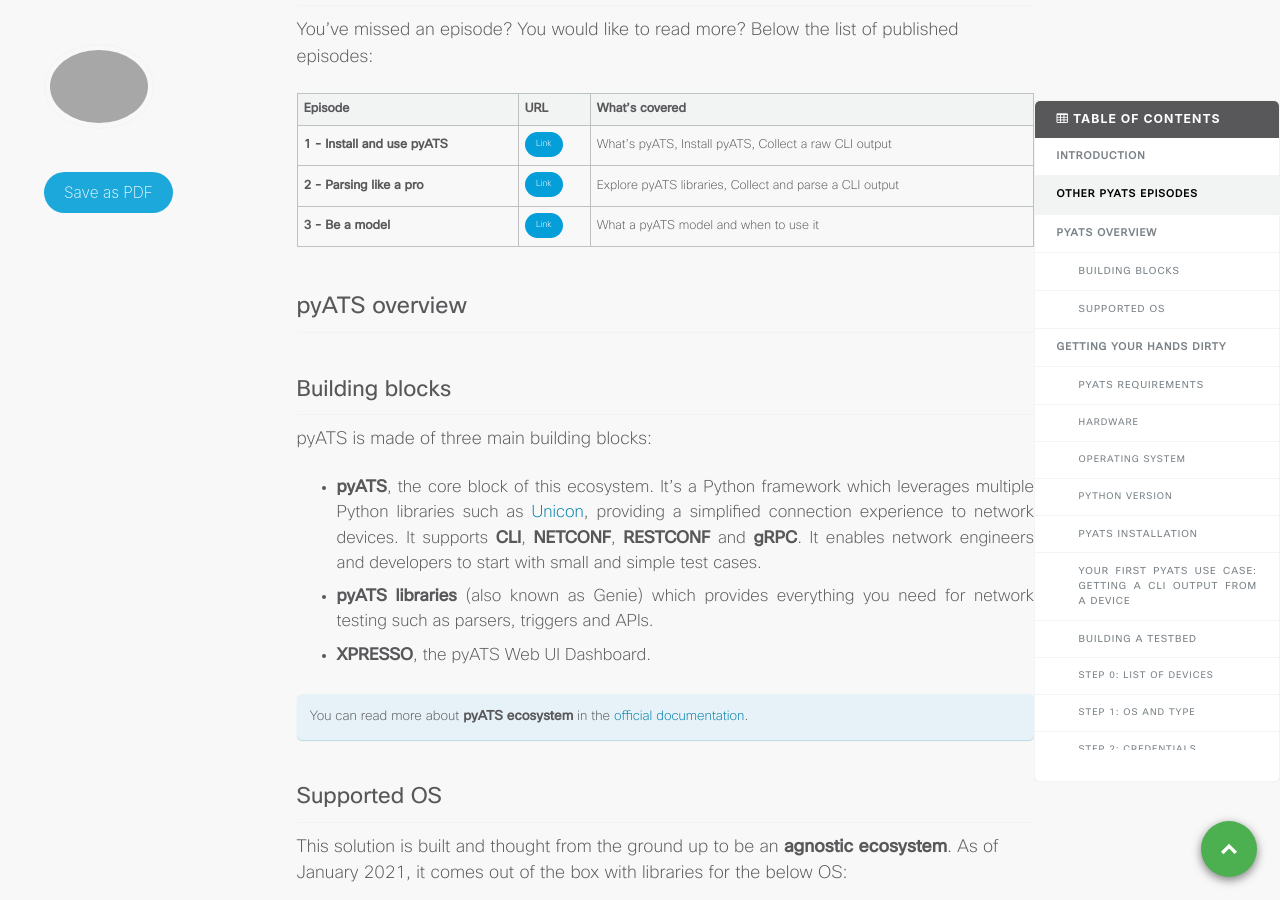
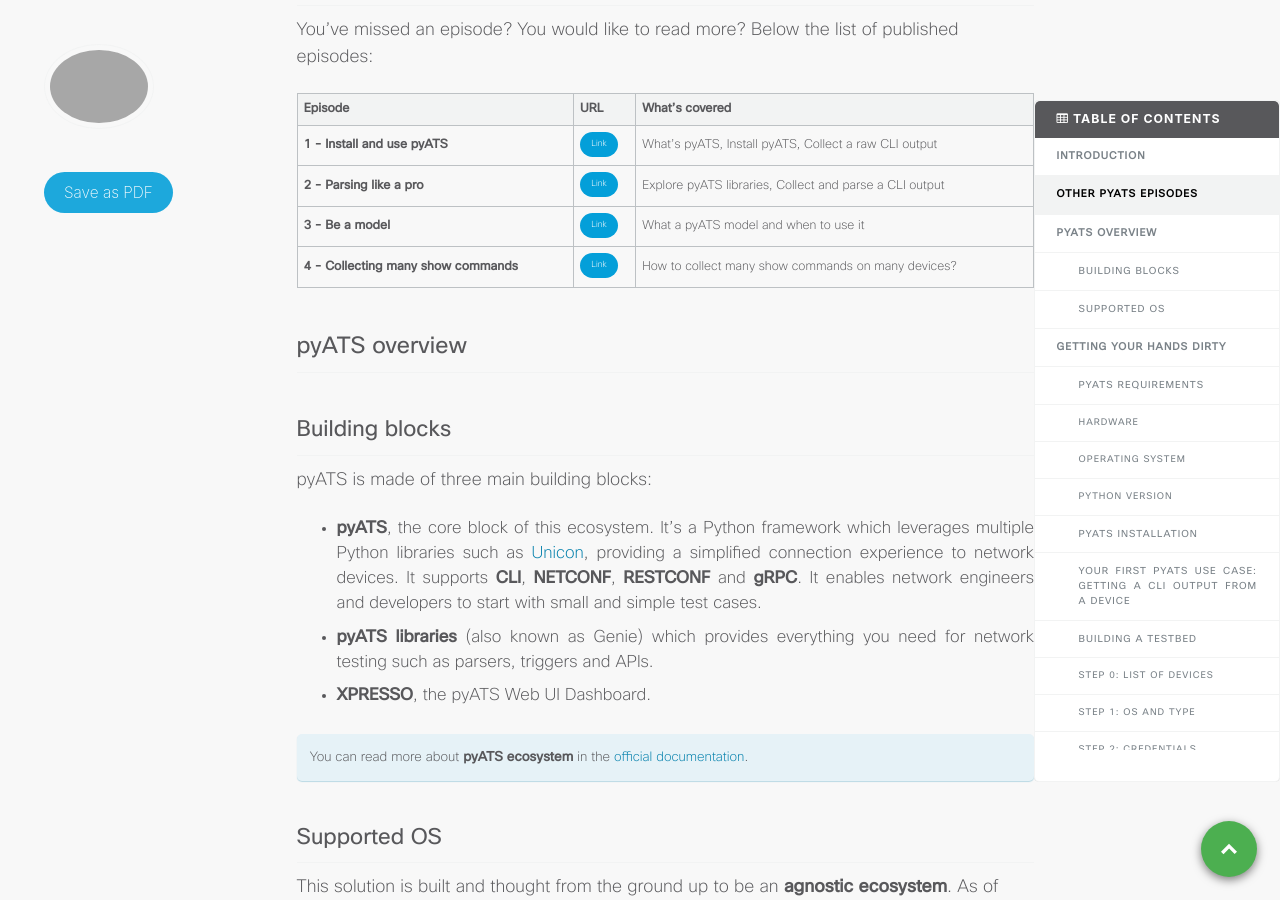
Before and after one commit to xrdocs/programmability, a Jekyll site: the page built from _tutorials/pyats-series-install-and-use-pyats.md, in a window 1280 px wide and 900 px high, scrolled down 1062 px. Built offline with Jekyll 4.4.1, drawn with Linux system fonts in a browser that asks for light colours; comment, search, counter and statistics services are not loaded.

Commit message:
new episode

```diff
--- a/_tutorials/pyats-series-install-and-use-pyats.md
+++ b/_tutorials/pyats-series-install-and-use-pyats.md
@@ -120,6 +120,7 @@ You've missed an episode? You would like to read more? Below the list of publish
 | **1 - Install and use pyATS**       	| [Link](https://xrdocs.io/programmability/tutorials/pyats-series-install-and-use-pyats/){: .btn}  	|  What's pyATS, Install pyATS, Collect a raw CLI output 	|
 | **2 - Parsing like  a pro**       	| [Link](https://xrdocs.io/programmability/tutorials/pyats-series-parsing-like-a-pro/){: .btn} 	|  Explore pyATS libraries, Collect and parse a CLI output        	|
 | **3 - Be a model**       	| [Link](https://xrdocs.io/programmability/tutorials/pyats-series-be-a-model/){: .btn} 	|  What a pyATS model and when to use it        	|
+| **4 - Collecting many show commands**       	| [Link](https://xrdocs.io/programmability/tutorials/pyats-series-collecting-many-show-commands/){: .btn} 	|  How to collect many show commands on many devices?
 
 # pyATS overview
 
```
